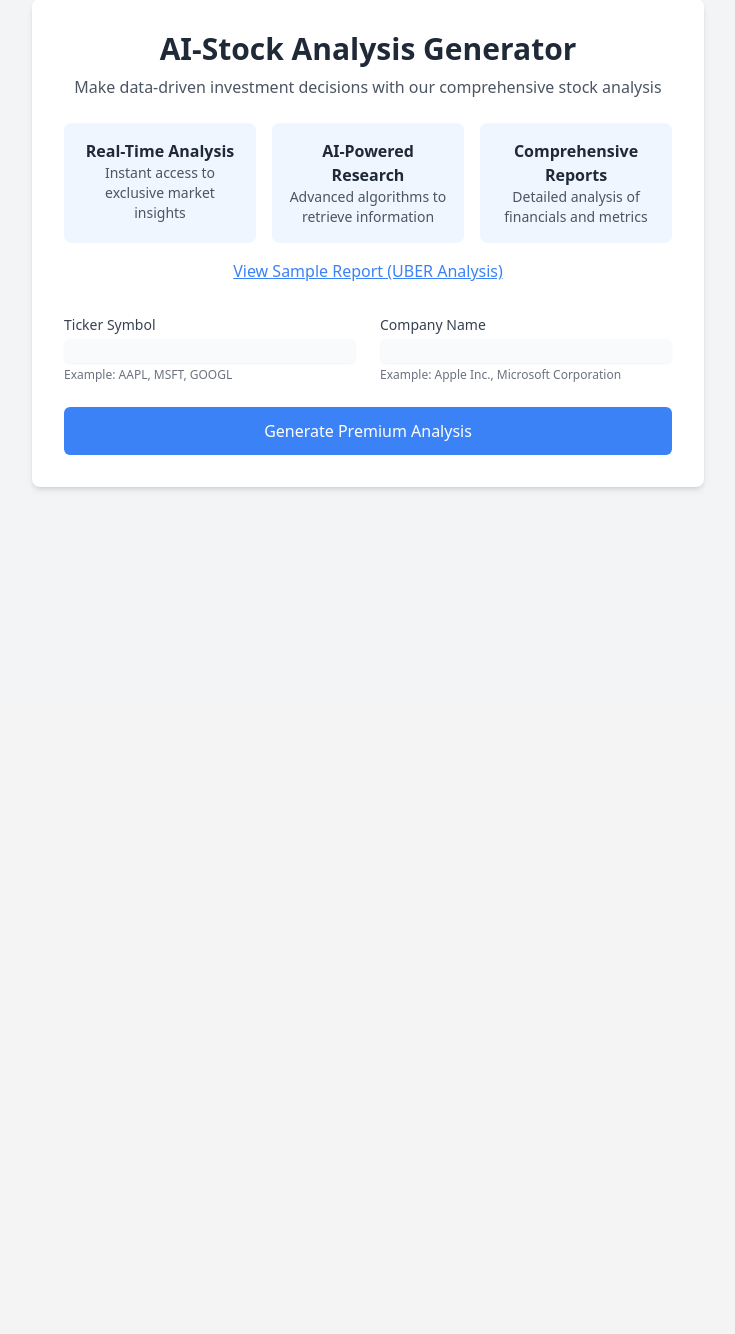
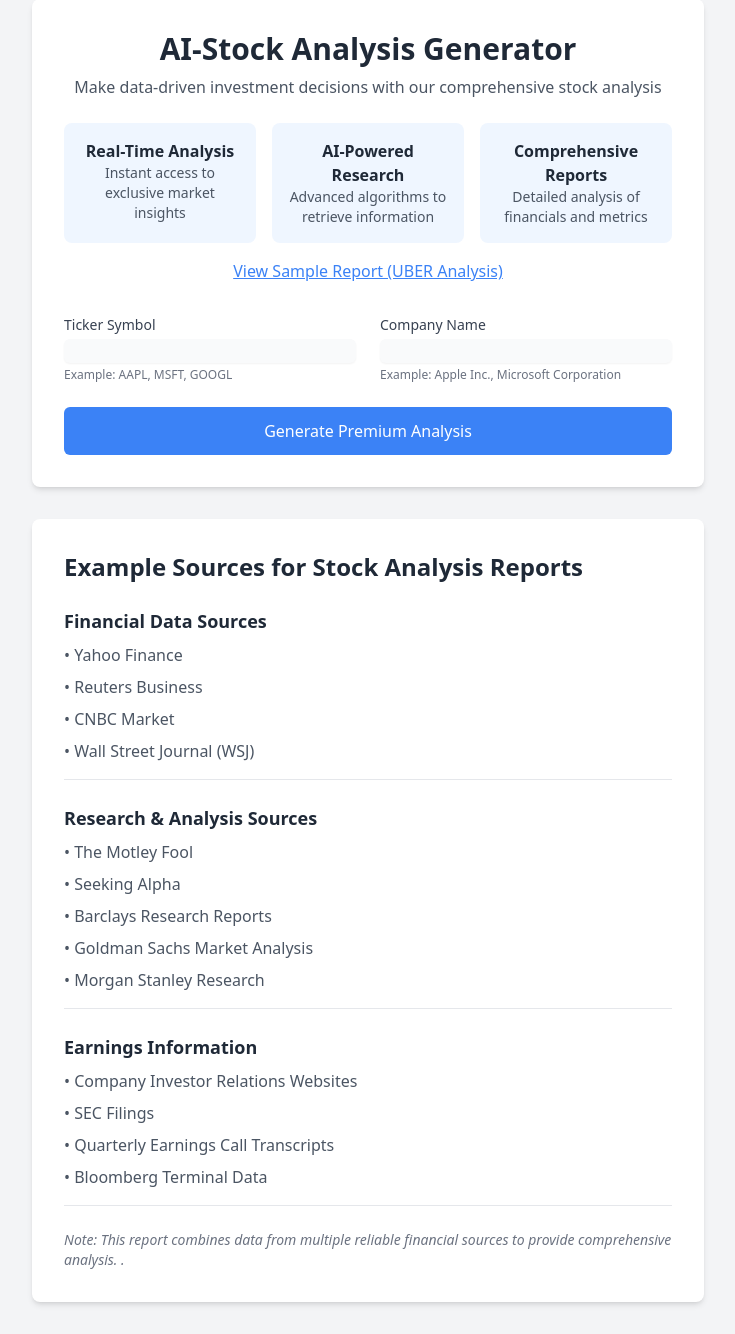
Before and after one commit to chauhanyash000/fintech-ai, a Flask app: page / in a window 1280 px wide. Shown: the part 93-1427 px from the top of the page, without its empty margins (272-1007 px from the left). Before the commit the page ends 584 px from the top, so only its background shows below. Run offline with Flask 3, Linux system fonts and the light colour scheme; some libraries are stand-ins or nearby versions.

Commit message:
Update index.html

```diff
--- a/templates/index.html
+++ b/templates/index.html
@@ -191,6 +191,49 @@
                 </button>
             </form>
         </div>
+
+
+        <!-- Analysis Report Sources Section -->
+<div class="max-w-2xl mx-auto bg-white p-8 rounded-lg shadow-md mt-8">
+    <h2 class="text-2xl font-bold text-gray-800 mb-6">Example Sources for Stock Analysis Reports</h2>
+
+    <div class="space-y-6">
+        <div class="border-b pb-4">
+            <h3 class="font-semibold text-lg text-gray-800 mb-2">Financial Data Sources</h3>
+            <ul class="space-y-2 text-gray-600">
+                <li>• Yahoo Finance </li>
+                <li>• Reuters Business</li>
+                <li>• CNBC Market </li>
+                <li>• Wall Street Journal (WSJ)</li>
+            </ul>
+        </div>
+
+        <div class="border-b pb-4">
+            <h3 class="font-semibold text-lg text-gray-800 mb-2">Research & Analysis Sources</h3>
+            <ul class="space-y-2 text-gray-600">
+                <li>• The Motley Fool </li>
+                <li>• Seeking Alpha </li>
+                <li>• Barclays Research Reports</li>
+                <li>• Goldman Sachs Market Analysis</li>
+                <li>• Morgan Stanley Research</li>
+            </ul>
+        </div>
+
+        <div class="border-b pb-4">
+            <h3 class="font-semibold text-lg text-gray-800 mb-2">Earnings Information</h3>
+            <ul class="space-y-2 text-gray-600">
+                <li>• Company Investor Relations Websites</li>
+                <li>• SEC Filings </li>
+                <li>• Quarterly Earnings Call Transcripts</li>
+                <li>• Bloomberg Terminal Data</li>
+            </ul>
+        </div>
+
+        <div>
+            <p class="text-sm text-gray-500 italic">Note: This report combines data from multiple reliable financial sources to provide comprehensive analysis. .</p>
+        </div>
+    </div>
+</div>
 
         <!-- Status Display -->
         <div id="status-display" class="max-w-md mx-auto mt-8 hidden">
```
